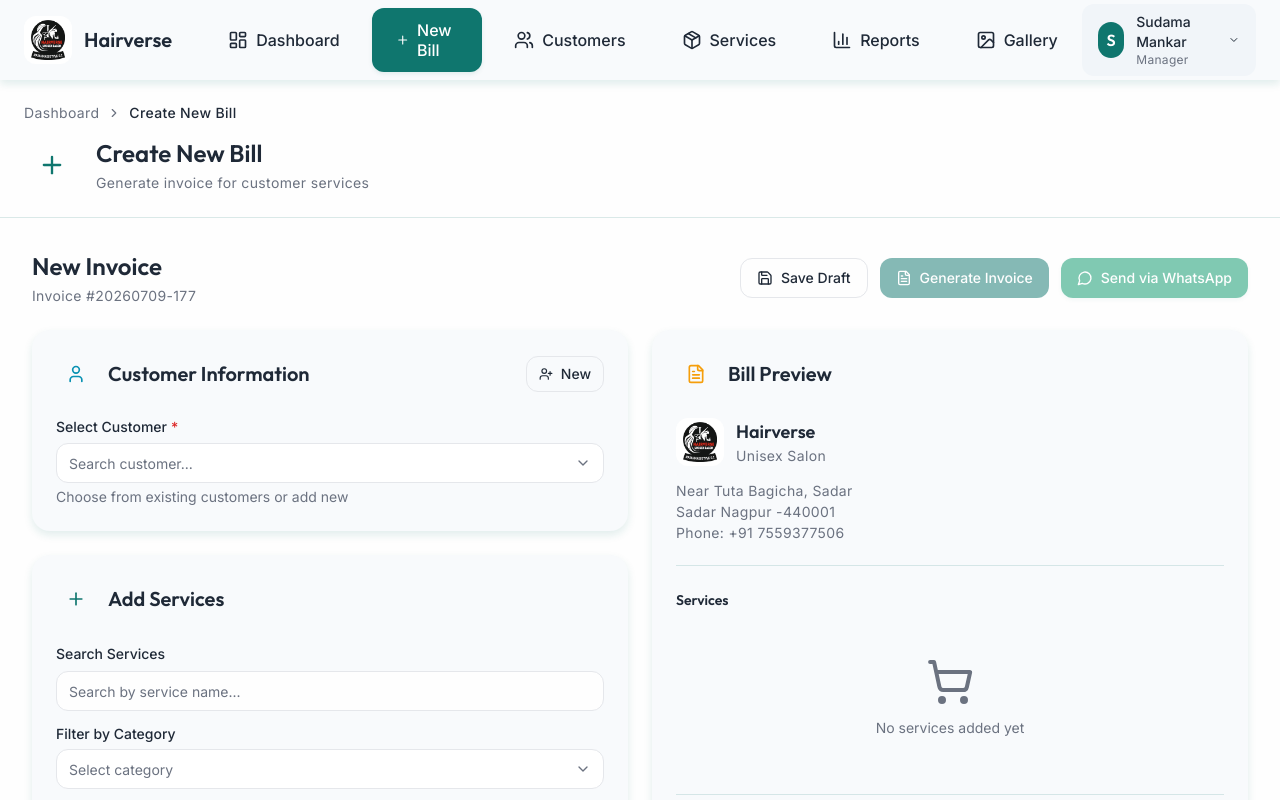
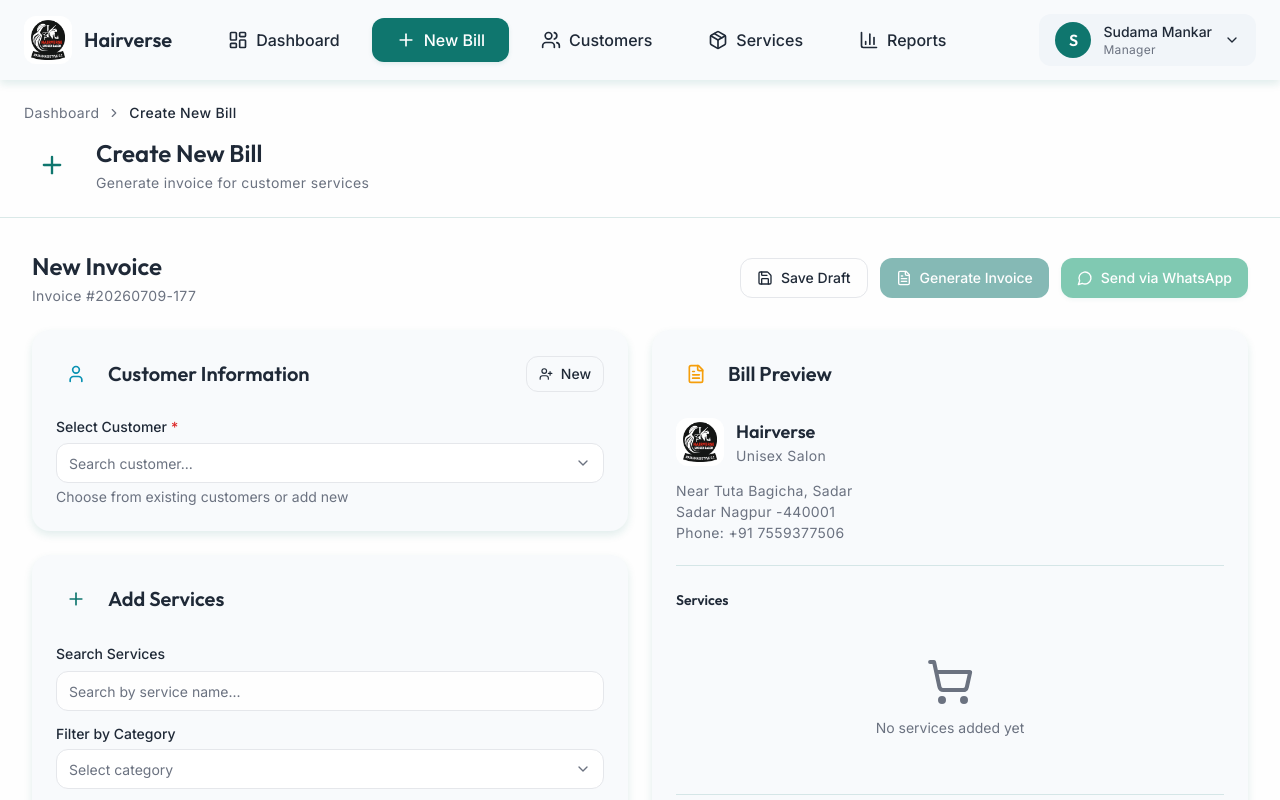
Before and after one commit to Nayannyk/billing_application, a React (Vite) app: page /create-bill in a window 1280 px wide. Shown: the top 800 px of the page. Built offline with nearby package versions, Linux system fonts and the light colour scheme.

Commit message:
Remove Gallery page from navigation and routes

```diff
--- a/src/Routes.jsx
+++ b/src/Routes.jsx
@@ -9,7 +9,6 @@
 import CustomerManagement from './pages/customer-management';
 import BillingDashboard from './pages/billing-dashboard';
 import ReportsAnalytics from './pages/reports-analytics';
-import Gallery from './pages/gallery';
 
 const Routes = () => {
   return (
@@ -25,7 +24,6 @@
         <Route path="/customer-management" element={<CustomerManagement />} />
         <Route path="/billing-dashboard" element={<BillingDashboard />} />
         <Route path="/reports-analytics" element={<ReportsAnalytics />} />
-        <Route path="/gallery" element={<Gallery />} />
         <Route path="*" element={<NotFound />} />
       </RouterRoutes>
       </ErrorBoundary>
--- a/src/components/ui/Header.jsx
+++ b/src/components/ui/Header.jsx
@@ -14,7 +14,6 @@
     { label: 'Customers', path: '/customer-management', icon: 'Users' },
     { label: 'Services', path: '/service-catalog', icon: 'Package' },
     { label: 'Reports', path: '/reports-analytics', icon: 'BarChart3' },
-    { label: 'Gallery', path: '/gallery', icon: 'Image' },
   ];
 
   const isActive = (path) => location?.pathname === path;
--- a/src/components/ui/PageTitle.jsx
+++ b/src/components/ui/PageTitle.jsx
@@ -30,11 +30,6 @@
       title: 'Reports & Analytics',
       description: 'Business intelligence and performance analysis',
       icon: 'BarChart3',
-    },
-    '/gallery': {
-      title: 'Gallery',
-      description: 'Salon photos and portfolio',
-      icon: 'Image',
     },
   };
 
```
